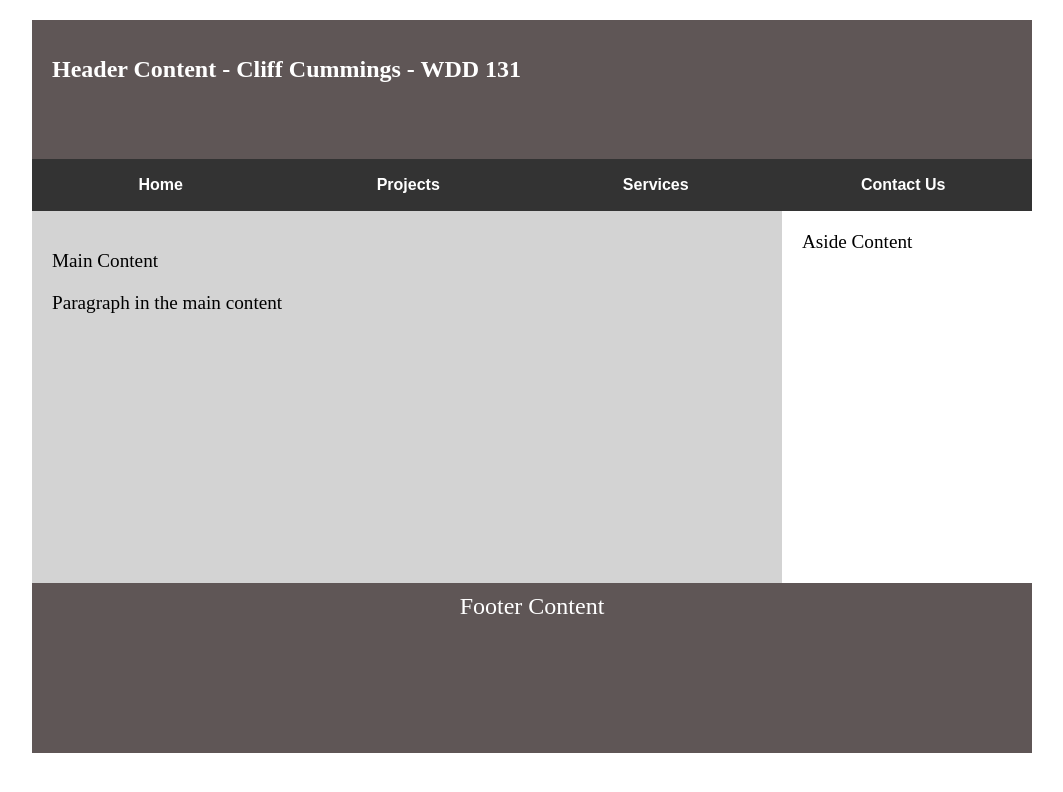
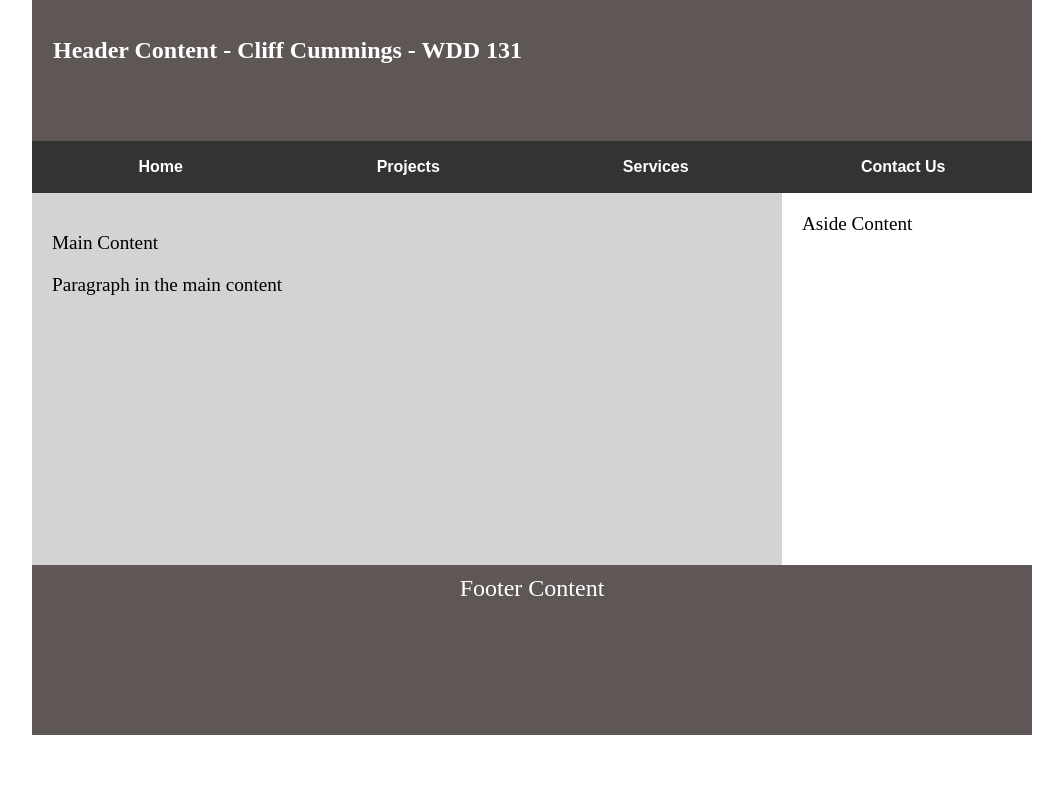
Before and after one commit to cliffcummings/wdd131, a plain HTML site: page week01/basic-layout.html in a window 1280 px wide. Shown: the whole page, without its empty margins (108-1171 px from the left). Drawn offline with Linux system fonts and the light colour scheme.

Commit message:
Header & padding fixes

```diff
--- a/week01/basic-layout.html
+++ b/week01/basic-layout.html
@@ -10,13 +10,14 @@
   </head>
 
   <body>
+    <header class="header">
+      <h1>Header Content - Cliff Cummings - WDD 131</h1>
+    </header>
+
     <main>
 
       <!-- Mostly implemented as a grid-container -->
       <div class="grid-container">
-        <div class="header grid-item1">
-          <h1>Header Content - Cliff Cummings - WDD 131</h1>
-        </div>
 
         <nav class="navigation">
           <a href="#" title="Home">Home</a>
--- a/week01/styles/layout.css
+++ b/week01/styles/layout.css
@@ -16,9 +16,9 @@ h1 {
   color: white;
 }
 
+/* Padding: top right bottom left */
 nav {
   padding: 5px;
-  max-width: 90vw;
 }
 
 
@@ -27,10 +27,16 @@ p {
 	font-size: 1.2rem;
 }
 
+header {
+  padding: 0px;
+  background-color: var(--back_color2);
+  border: 1px solid var(--back_color2);
+}
+
 body  {
   margin: 0 auto;
   max-width: 1000px;
-  padding: 20px;
+  /* padding: 20px; */
   justify-content: center;
 }
 
@@ -92,10 +98,10 @@ section, aside {
 .wrap {
 		flex-wrap: wrap;
 }
-
+/*
 .header {
   background-color: var(--back_color2);
-}
+} */
 
 .grid-item1 {
   grid-column: 1 / span 4;
```
